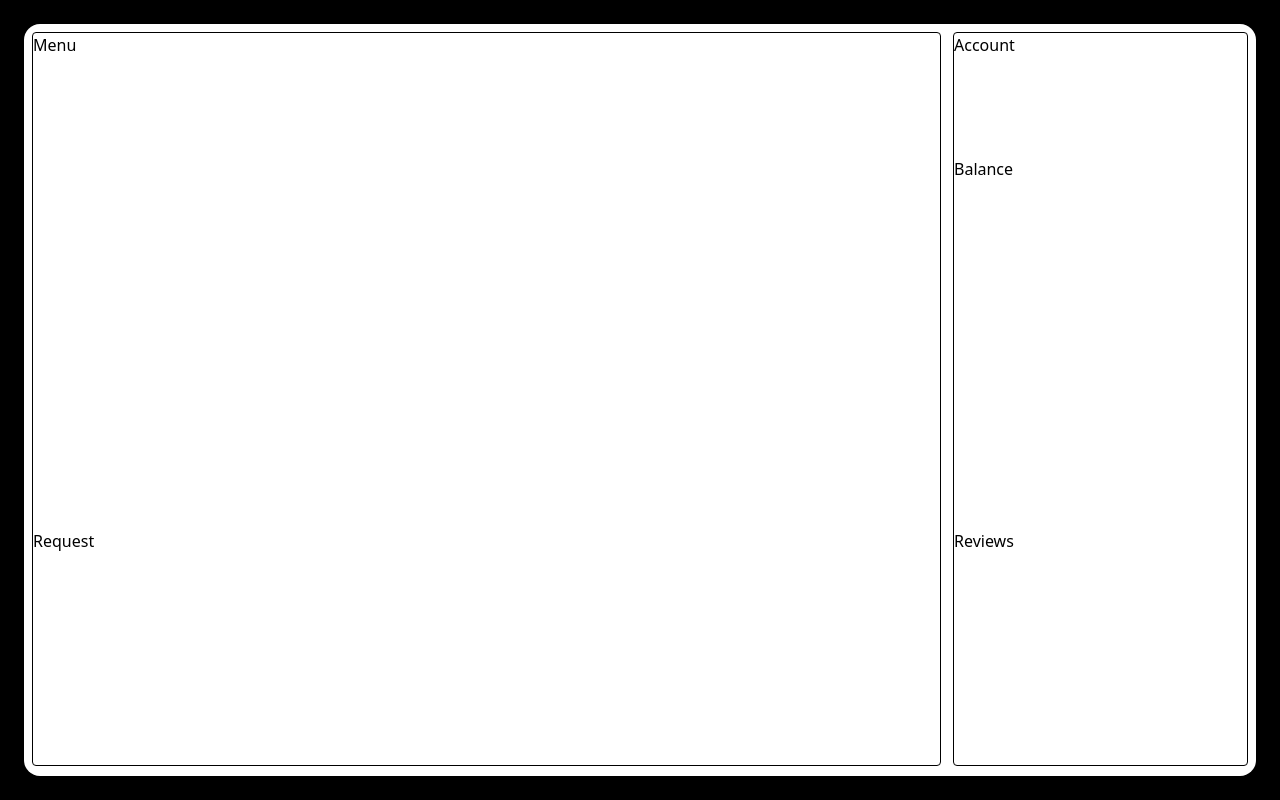
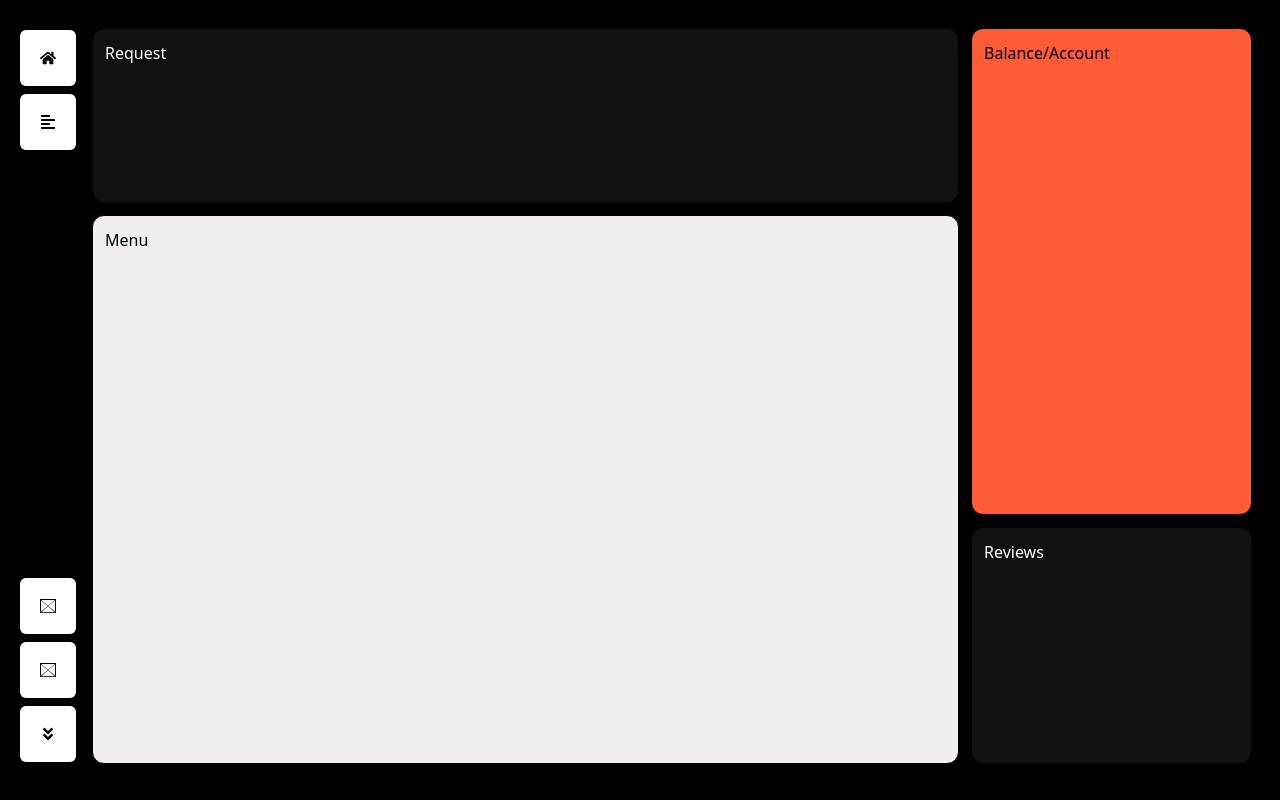
Before and after one commit to Thudles/Senior_Design_Test, a React (Vite) app: page / in a window 1280 px wide. Built offline with nearby package versions, Linux system fonts and the light colour scheme.

Commit message:
Layout update

```diff
--- a/src/App.jsx
+++ b/src/App.jsx
@@ -1,13 +1,12 @@
 import React from "react";
-import { Grid } from "./components/Home/Grid";
+import { Home } from "./Pages/Home/Home";
+import { Home_logedout } from "./Pages/Home/Home_logedout";
 
 const App = () => {
   return (
-    // mx-auto my-16 w-11/12 bg-white rounded-lg
-    <div className="p-6">
-      <div className=" bg-white rounded-2xl h-[calc(100vh-48px)]  p-2 overflow-y-auto">
-        <Grid />
-      </div>
+    <div className="p-5 ">
+      <Home />
+      {/* <Home_logedout /> */}
     </div>
   );
 };
--- /dev/null
+++ b/src/Pages/Home/Home.jsx
@@ -0,0 +1,30 @@
+import React from "react";
+import { Menu } from "../../components/Home/Menu";
+import { Balance } from "../../components/Home/Balance";
+import { Reviews } from "../../components/Home/Reviews";
+import { Navbar } from "../../components/Navbar/Navbar";
+import { Request } from "../../components/Home/Request";
+
+export const Home = () => {
+  return (
+    <div className="">
+      {/* <Header /> */}
+      <div className="flex gap-2 justify-between">
+        <Navbar />
+        <div className=" bg-black rounded-lg h-[calc(100vh-48px)]  p-2 overflow-y-auto w-[100%] grid gap-3 grid-cols-12">
+          {/* Request and Review */}
+          <div className=" col-span-9 overflow-hidden grid gap-3 grid-rows-12">
+            <Request colspan={"col-span-12"} rowspan={"row-span-3"} />
+            <Menu colspan={"col-span-12"} rowspan={"row-span-9"} />
+          </div>
+
+          {/* Accoun and Review */}
+          <div className="rounded col-span-3 overflow-hidden  grid gap-3 grid-rows-12">
+            <Balance />
+            <Reviews color={"bg-projblack"} />
+          </div>
+        </div>
+      </div>
+    </div>
+  );
+};
--- /dev/null
+++ b/src/components/Header/Header.jsx
@@ -0,0 +1,21 @@
+import React from "react";
+import { HeaderLink } from "../Utilities/Links/HeaderLink";
+
+export const Header = () => {
+  return (
+    <div className="flex justify-between pt-2 pr-2">
+      {/* Left */}
+      <div className="flex justify-between gap-1">
+        <HeaderLink title={"Husky Dining"} background={"bg-secondary"} />
+        <HeaderLink />
+      </div>
+
+      {/* Right */}
+      <div className="flex justify-between gap-1">
+        <HeaderLink />
+        <HeaderLink />
+        <HeaderLink />
+      </div>
+    </div>
+  );
+};
--- a/src/components/Home/Account.jsx
+++ b/src/components/Home/Account.jsx
@@ -1,5 +1,7 @@
 import React from "react";
 
 export const Account = () => {
-  return <div className="row-span-2">Account</div>;
+  return (
+    <div className="row-span-2 rounded-xl border border-black">Account</div>
+  );
 };
--- a/src/components/Home/Balance.jsx
+++ b/src/components/Home/Balance.jsx
@@ -1,5 +1,9 @@
 import React from "react";
 
 export const Balance = () => {
-  return <div className="row-span-6">Balance</div>;
+  return (
+    <div className="row-span-8 rounded-xl border border-black bg-primary p-3">
+      Balance/Account
+    </div>
+  );
 };
--- a/src/components/Home/Grid.jsx
+++ /dev/null
@@ -1,22 +0,0 @@
-import React from "react";
-import { Request } from "./Request";
-import { Menu } from "./Menu";
-import { Account } from "./Account";
-import { Balance } from "./Balance";
-import { Reviews } from "./Reviews";
-
-export const Grid = () => {
-  return (
-    <div className="grid gap-3 grid-cols-12">
-      <div className="rounded col-span-9 overflow-hidden border border-black h-[calc(100vh-66px)] grid gap-3 grid-cols-12 grid-rows-12">
-        <Menu />
-        <Request />
-      </div>
-      <div className="rounded col-span-3 overflow-hidden border border-black grid gap-3 grid-rows-12">
-        <Account />
-        <Balance />
-        <Reviews />
-      </div>
-    </div>
-  );
-};
--- a/src/components/Home/Menu.jsx
+++ b/src/components/Home/Menu.jsx
@@ -1,5 +1,12 @@
 import React from "react";
+import { Request } from "./Request";
 
-export const Menu = () => {
-  return <div className="col-span-12 row-span-8">Menu</div>;
+export const Menu = ({ colspan, rowspan }) => {
+  return (
+    <div
+      className={` ${colspan} ${rowspan}  rounded-xl border border-black bg-secondary p-3 h-[100%]  `}
+    >
+      Menu
+    </div>
+  );
 };
--- a/src/components/Home/Request.jsx
+++ b/src/components/Home/Request.jsx
@@ -1,5 +1,11 @@
 import React from "react";
 
-export const Request = () => {
-  return <div className="col-span-12 row-span-4">Request</div>;
+export const Request = ({ colspan, rowspan }) => {
+  return (
+    <div
+      className={` ${colspan} ${rowspan}  rounded-xl border border-black bg-projblack p-3 text-white h-[100%] `}
+    >
+      Request
+    </div>
+  );
 };
--- a/src/components/Home/Reviews.jsx
+++ b/src/components/Home/Reviews.jsx
@@ -1,5 +1,11 @@
 import React from "react";
 
-export const Reviews = () => {
-  return <div className="row-span-4">Reviews</div>;
+export const Reviews = ({ color, colspan }) => {
+  return (
+    <div
+      className={` ${colspan} row-span-4 rounded-xl border border-black ${color} p-3 text-white`}
+    >
+      Reviews
+    </div>
+  );
 };
--- /dev/null
+++ b/src/components/Utilities/Links/HeaderLink.jsx
@@ -0,0 +1,12 @@
+import React from "react";
+
+export const HeaderLink = ({ link, title, background }) => {
+  return (
+    <a
+      href={`${link}`}
+      className={`rounded-sm  px-1 text-black font-bubbly ${background} text-md`}
+    >
+      {title}
+    </a>
+  );
+};
```
